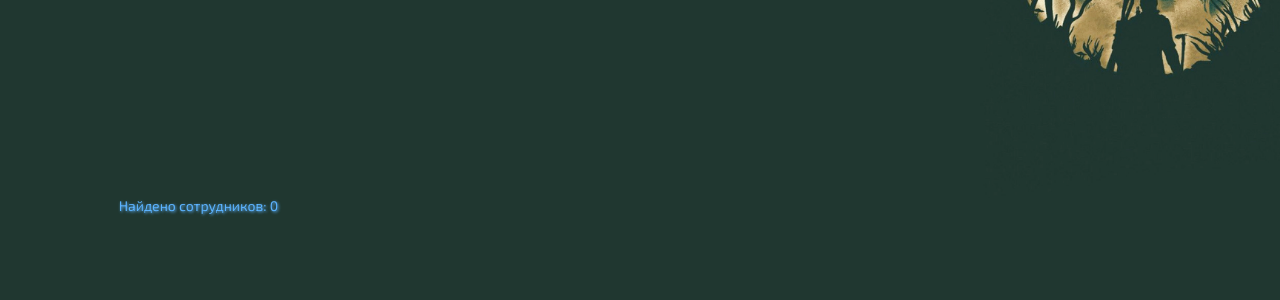
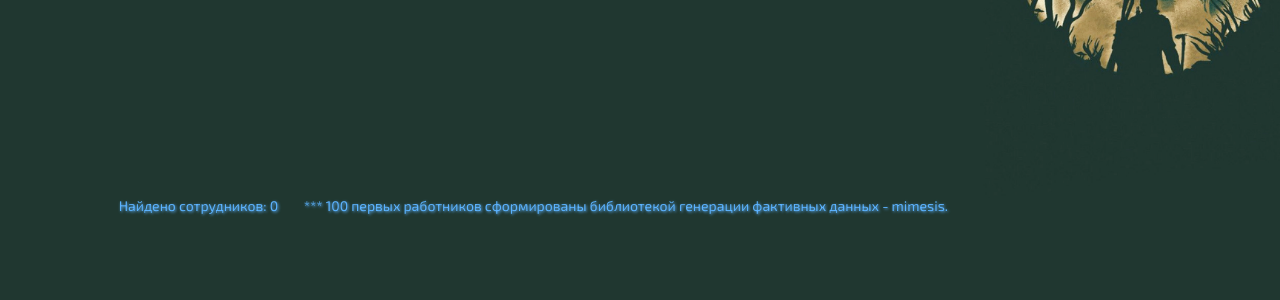
Before and after one commit to AzukoTazumaki/DZ_Python_21, a Flask app: template templates/answers/company_employees.html in a window 1280 px wide. Shown: the part 448-748 px from the top of the page. Run offline with Flask 3, Linux system fonts and the light colour scheme; the template is opened without the code that fills it, so the values that code supplies are empty; some libraries are stand-ins or nearby versions.

Commit message:
Шаблоны и их стилизация (v1.4.1)

```diff
--- a/results/employees.csv
+++ b/results/employees.csv
@@ -101,3 +101,4 @@ Name,Phone,Email,Age,Occupation,Nationality,University,Work Experience
 Зарема Шишкина,+7(981)-854-40-11,steering2081@mail.ru,62,Орнитолог,Француженка,Государственная морская академия имени адмирала С.О. Макарова,42
 Шовхалов Дмитрий ,+7(928)-881-47-30,dima.shovkhalov@mail.ru,Неизвестно,Python-Разработчик,Русский,КубГАУ,1
 Шовхалов Дмитрий ,+7(928)-881-47-30,dima.shovkhalov@mail.ru,22,Python-Разработчик,Русский,КубГАУ,1
+Шовхалов Дмитрий ,+7(928)-881-47-30,dima.shovkhalov@mail.ru,22,Python-Разработчик,Русский,КубГАУ,1
--- a/templates/answers/company_employees.html
+++ b/templates/answers/company_employees.html
@@ -148,9 +148,12 @@
             </div>
 
             <!-- ———————————————————————————— TABLE TOOLTIP ———————————————————————————— -->
-            <div class="players_tooltip mt-3">
-                <p class="text-start">
+            <div class="players_tooltip d-flex justify-content-between mt-3">
+                <p>
                     Найдено сотрудников: {{ result|length }}
+                </p>
+                <p>
+                    *** 100 первых работников сформированы библиотекой генерации фактивных данных - mimesis.
                 </p>
             </div>
 
```
